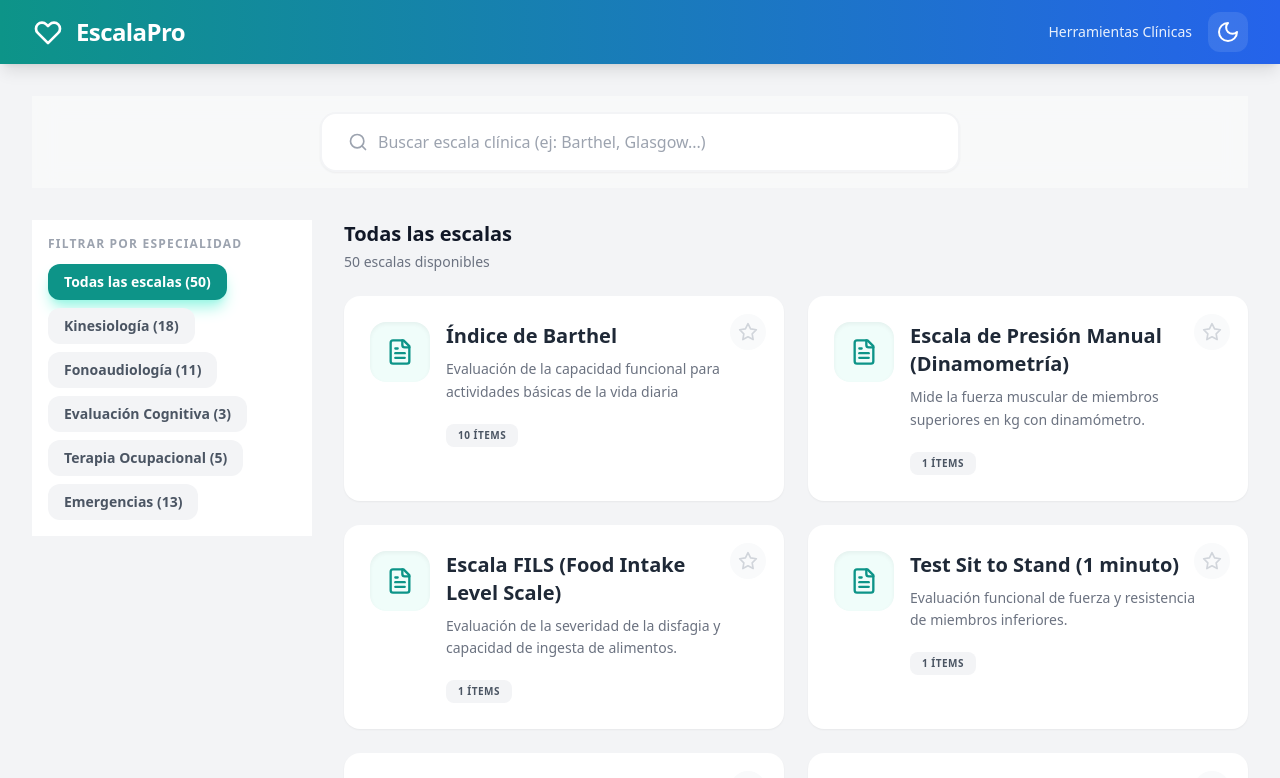
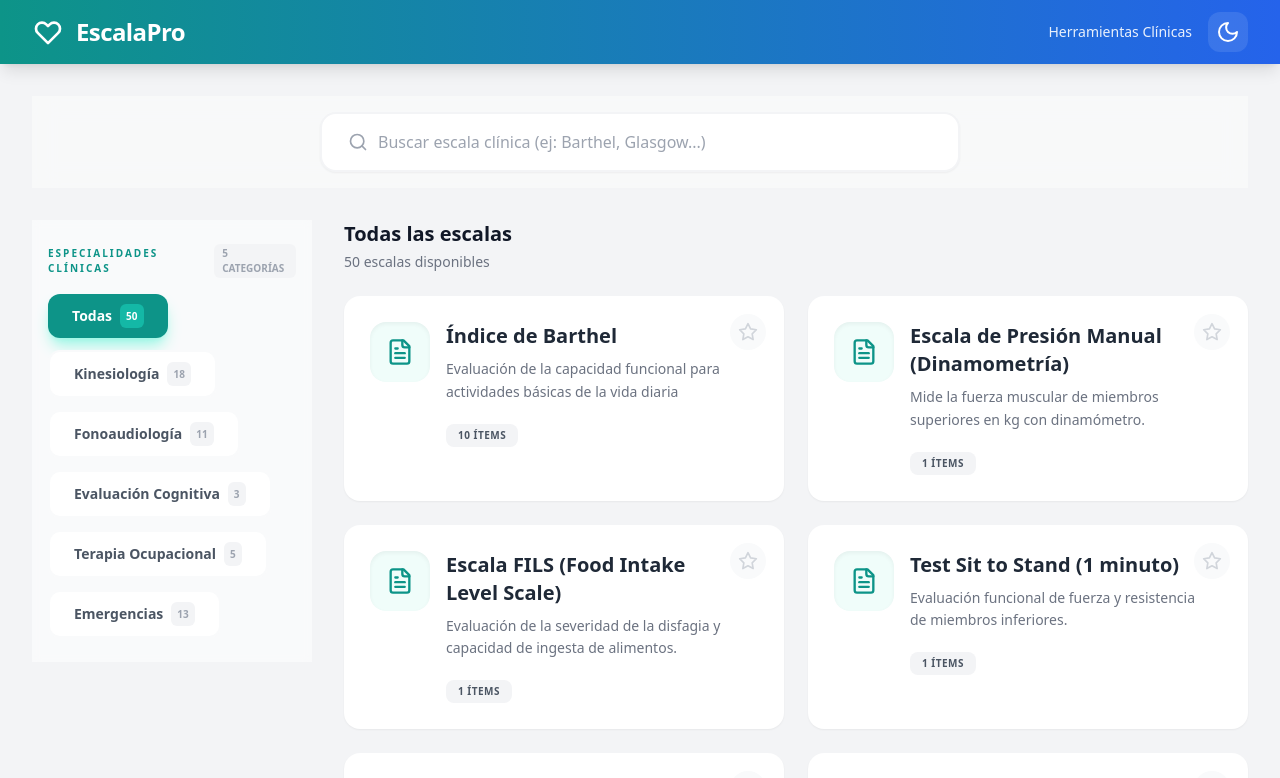
Before and after one commit to kinebulnes-tech/EscalasPro, a React (Vite) app: page / in a window 1280 px wide. Shown: the top 778 px of the page. Built offline with nearby package versions, Linux system fonts and the light colour scheme.

Commit message:
Update Sidebar.tsx

```diff
--- a/src/components/Sidebar.tsx
+++ b/src/components/Sidebar.tsx
@@ -13,36 +13,63 @@ export default function Sidebar({ selectedCategory, onSelectCategory }: SidebarP
   };
 
   return (
-    <div className="w-full bg-white border-b border-gray-100 py-4 mb-8">
+    <div className="w-full bg-white/50 backdrop-blur-sm border-b border-gray-100 py-6 mb-8 transition-all">
       <div className="max-w-7xl mx-auto px-4">
-        <p className="text-xs font-bold text-gray-400 uppercase tracking-widest mb-3">Filtrar por especialidad</p>
-        <div className="flex flex-wrap gap-2">
-          {/* Botón Todas */}
+        <div className="flex flex-col gap-4">
+          <div className="flex items-center justify-between">
+            <p className="text-[10px] font-black text-teal-600 uppercase tracking-[0.2em]">
+              Especialidades Clínicas
+            </p>
+            <span className="text-[10px] font-bold text-gray-400 bg-gray-100 px-2 py-0.5 rounded-md">
+              {categories.length} CATEGORÍAS
+            </span>
+          </div>
+
+          <div className="flex flex-wrap gap-3">
+            {/* Botón: Todas las escalas */}
             <button
               onClick={() => onSelectCategory(null)}
-            className={`px-4 py-2 rounded-xl text-sm font-bold transition-all ${
+              className={`group relative px-6 py-2.5 rounded-xl text-sm font-bold transition-all duration-300 active:scale-95 ${
                 selectedCategory === null
                   ? 'bg-teal-600 text-white shadow-lg shadow-teal-200'
-                : 'bg-gray-100 text-gray-600 hover:bg-gray-200'
+                  : 'bg-white text-gray-600 border-2 border-gray-50 hover:border-teal-200 hover:text-teal-600 hover:shadow-md'
               }`}
             >
-            Todas las escalas ({getCount(null)})
+              <div className="flex items-center gap-2">
+                <span>Todas</span>
+                <span className={`text-[10px] px-1.5 py-0.5 rounded-md transition-colors ${
+                  selectedCategory === null ? 'bg-teal-500 text-white' : 'bg-gray-100 text-gray-400 group-hover:bg-teal-50 group-hover:text-teal-600'
+                }`}>
+                  {getCount(null)}
+                </span>
+              </div>
             </button>
 
-          {/* Categorías */}
-          {categories.map(category => (
+            {/* Listado de Categorías */}
+            {categories.map(category => {
+              const isSelected = selectedCategory === category.id;
+              return (
                 <button
                   key={category.id}
                   onClick={() => onSelectCategory(category.id)}
-              className={`px-4 py-2 rounded-xl text-sm font-bold transition-all ${
-                selectedCategory === category.id
+                  className={`group relative px-6 py-2.5 rounded-xl text-sm font-bold transition-all duration-300 active:scale-95 ${
+                    isSelected
                       ? 'bg-teal-600 text-white shadow-lg shadow-teal-200'
-                  : 'bg-gray-100 text-gray-600 hover:bg-gray-200'
+                      : 'bg-white text-gray-600 border-2 border-gray-50 hover:border-teal-200 hover:text-teal-600 hover:shadow-md'
                   }`}
                 >
-              {category.nombre} ({getCount(category.id)})
+                  <div className="flex items-center gap-2">
+                    <span>{category.nombre}</span>
+                    <span className={`text-[10px] px-1.5 py-0.5 rounded-md transition-colors ${
+                      isSelected ? 'bg-teal-500 text-white' : 'bg-gray-100 text-gray-400 group-hover:bg-teal-50 group-hover:text-teal-600'
+                    }`}>
+                      {getCount(category.id)}
+                    </span>
+                  </div>
                 </button>
-          ))}
+              );
+            })}
+          </div>
         </div>
       </div>
     </div>
```
Lines whose indentation alone changed are shown as unchanged.
